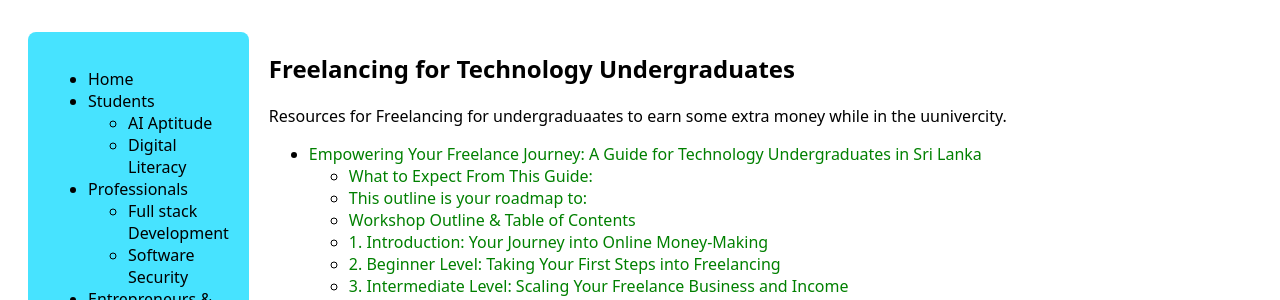
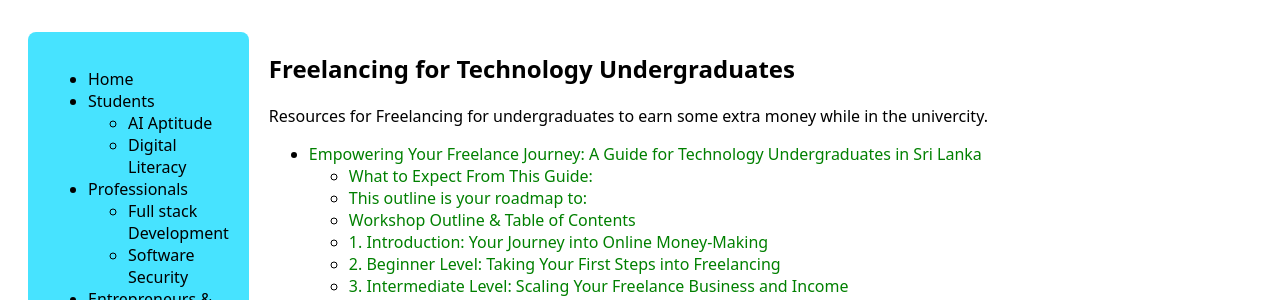
Before and after one commit to ICTASL/capacity-building, a Jekyll site: the page built from freelancers-gig-workers/tech-undergrads/index.md, in a window 1280 px wide and 900 px high. Shown: the part 265-565 px from the top of the window. Built offline with Jekyll 4.4.1, drawn with Linux system fonts in a browser that asks for light colours.

Commit message:
Correct two spelling mistakes for testing purpose.

```diff
--- a/freelancers-gig-workers/tech-undergrads/index.md
+++ b/freelancers-gig-workers/tech-undergrads/index.md
@@ -1,7 +1,7 @@
 ---
 layout: resource
 title: "Freelancing for Technology Undergraduates"
-description: "Resources for Freelancing for undergraduaates to earn some extra money while in the uunivercity."
+description: "Resources for Freelancing for undergraduates to earn some extra money while in the univercity."
 permalink: /freelancers-gig-workers/tech-undergrads/
 ---
 
```
